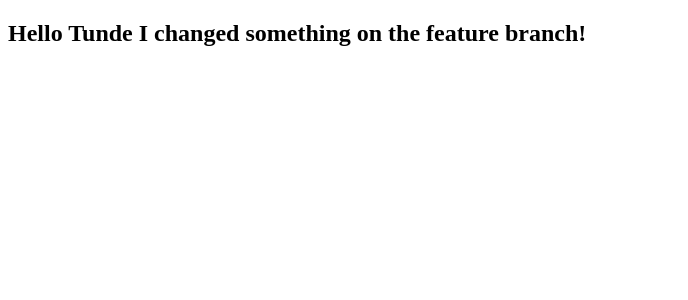
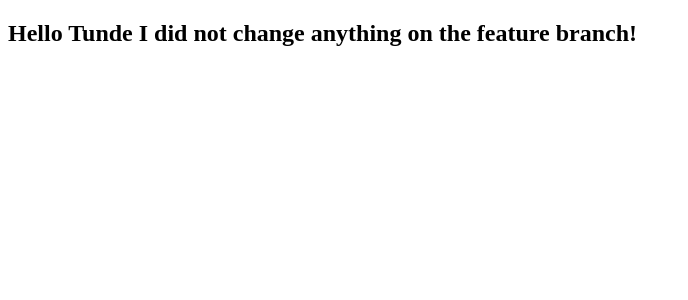
Before and after one commit to tundaey/split, a React app in the folder client/: page / in a window 1280 px wide. Shown: the top 300 px of the page, without its empty margins (0-688 px from the left). Built offline with nearby package versions, Linux system fonts and the light colour scheme; the HTML template or start-up script is replaced by a standard one.

Commit message:
made come changes to test deployment

```diff
--- a/client/src/App.js
+++ b/client/src/App.js
@@ -4,7 +4,7 @@ class App extends React.Component {
   render() {
     return (
       <React.Fragment>
-        <h2 data-testid="my-container">Hello Tunde I changed something on the feature branch!</h2>
+        <h2 data-testid="my-container">Hello Tunde I did not change anything on the feature branch!</h2>
       </React.Fragment>
     )
   }
```
